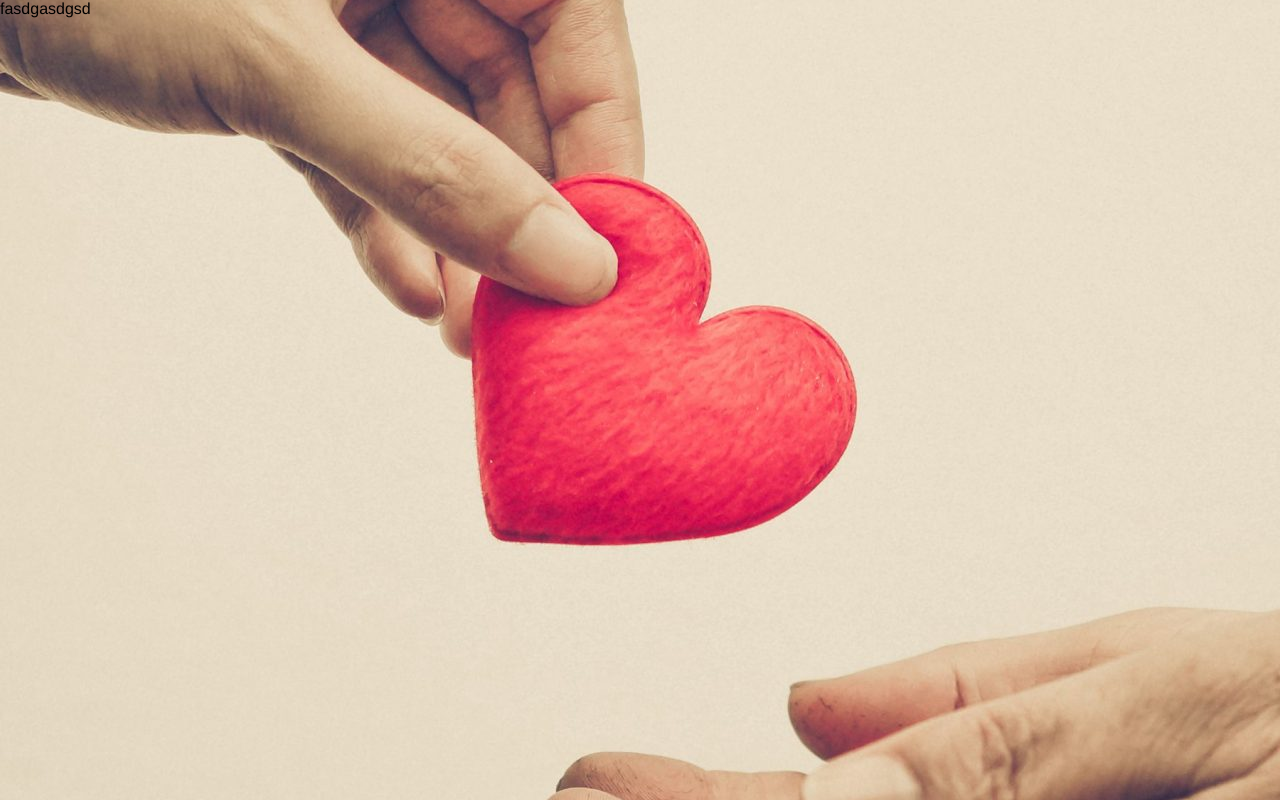
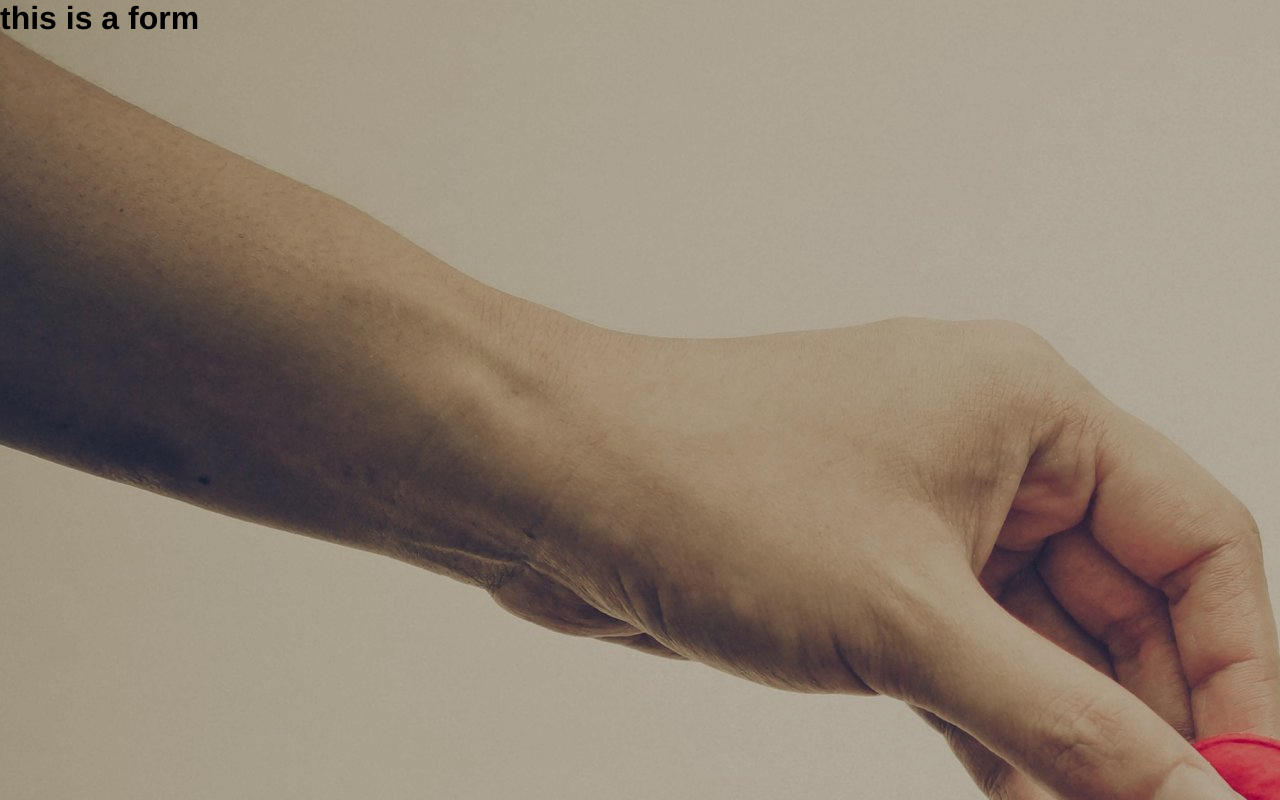
Before and after one commit to spiropoulos94/FRONTIDA_STO_SPITI_frontend, a Vue app: page /login in a window 1280 px wide. Built offline with nearby package versions, Linux system fonts and the light colour scheme.

Commit message:
init login opacity ok

```diff
--- a/src/pages/Login.vue
+++ b/src/pages/Login.vue
@@ -1,7 +1,7 @@
 <template>
   <div class="login-page">
     <!-- <img src="@/assets/login.jpeg" /> -->
-    <div class="login-content">fasdgasdgsd</div>
+    <div class="login-content"><h1 class="form">this is a form</h1></div>
   </div>
 </template>
 
@@ -13,22 +13,31 @@ export default {
 
 <style lang="scss" scoped>
 .login-page {
-  background: red;
+  background: black;
   position: absolute;
   left: 0;
   right: 0;
   top: 0;
   bottom: 0;
-  //   background-image: url("https://frontidastospiti.com/wp-content/uploads/2022/05/1_7UA2Rd0xs6AVxtASN-UaA-scaled.jpeg");
-  background-image: url("@/assets/login.jpeg");
-  //   background-repeat: no-repeat;
-  background-attachment: fixed;
-  background-position: center;
+
+  &:before {
+    content: "";
+    background-image: url("https://frontidastospiti.com/wp-content/uploads/2022/05/1_7UA2Rd0xs6AVxtASN-UaA-scaled.jpeg");
+    background-image: url("@/assets/login.jpeg");
+    background-repeat: no-repeat;
+    position: absolute;
+    top: 0px;
+    right: 0px;
+    bottom: 0px;
+    left: 0px;
+    opacity: 0.75;
+  }
 
   .login-content {
     display: flex;
     width: 100vh;
     height: 100vh;
+    position: relative;
   }
 }
 </style>
```
